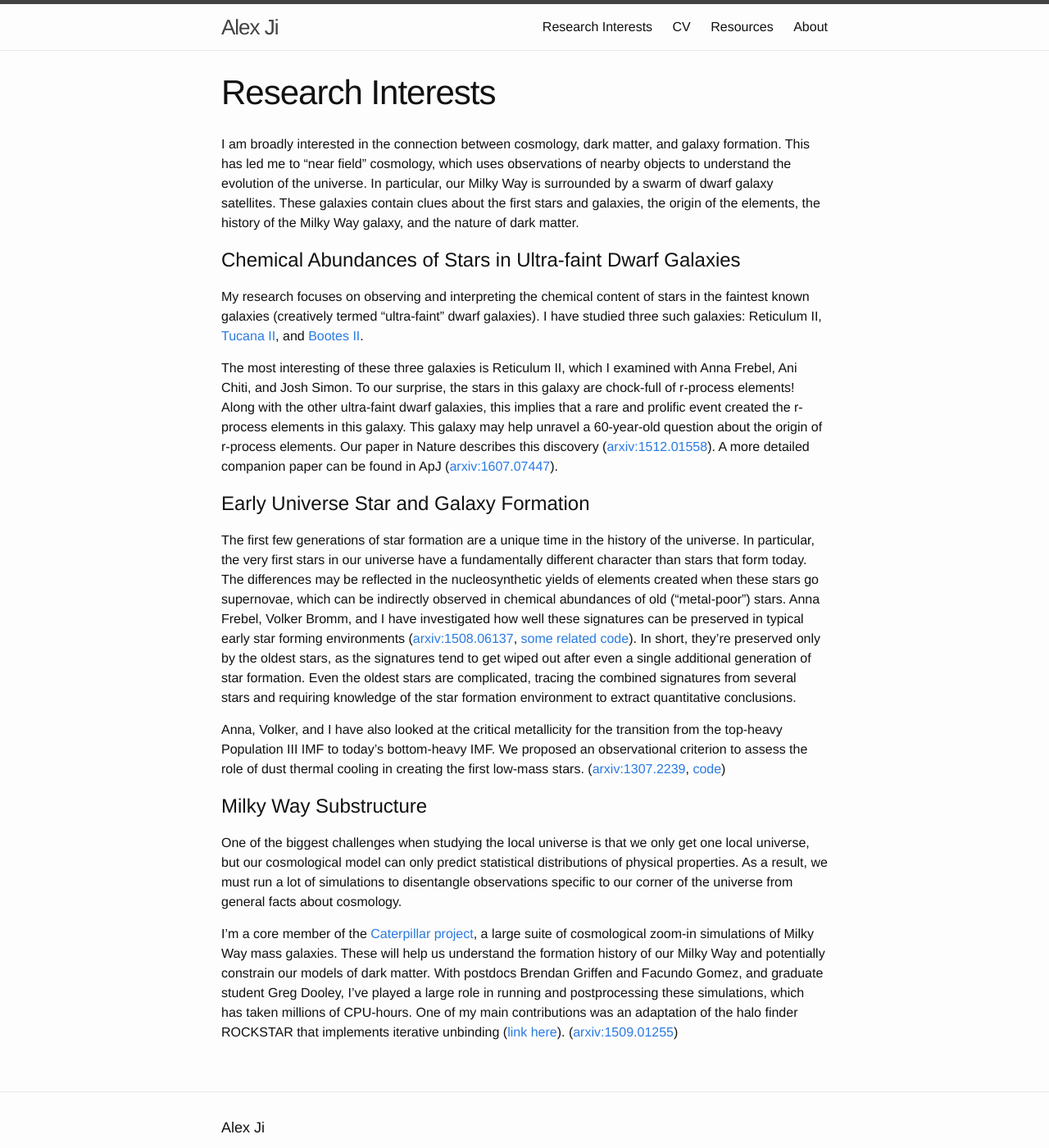
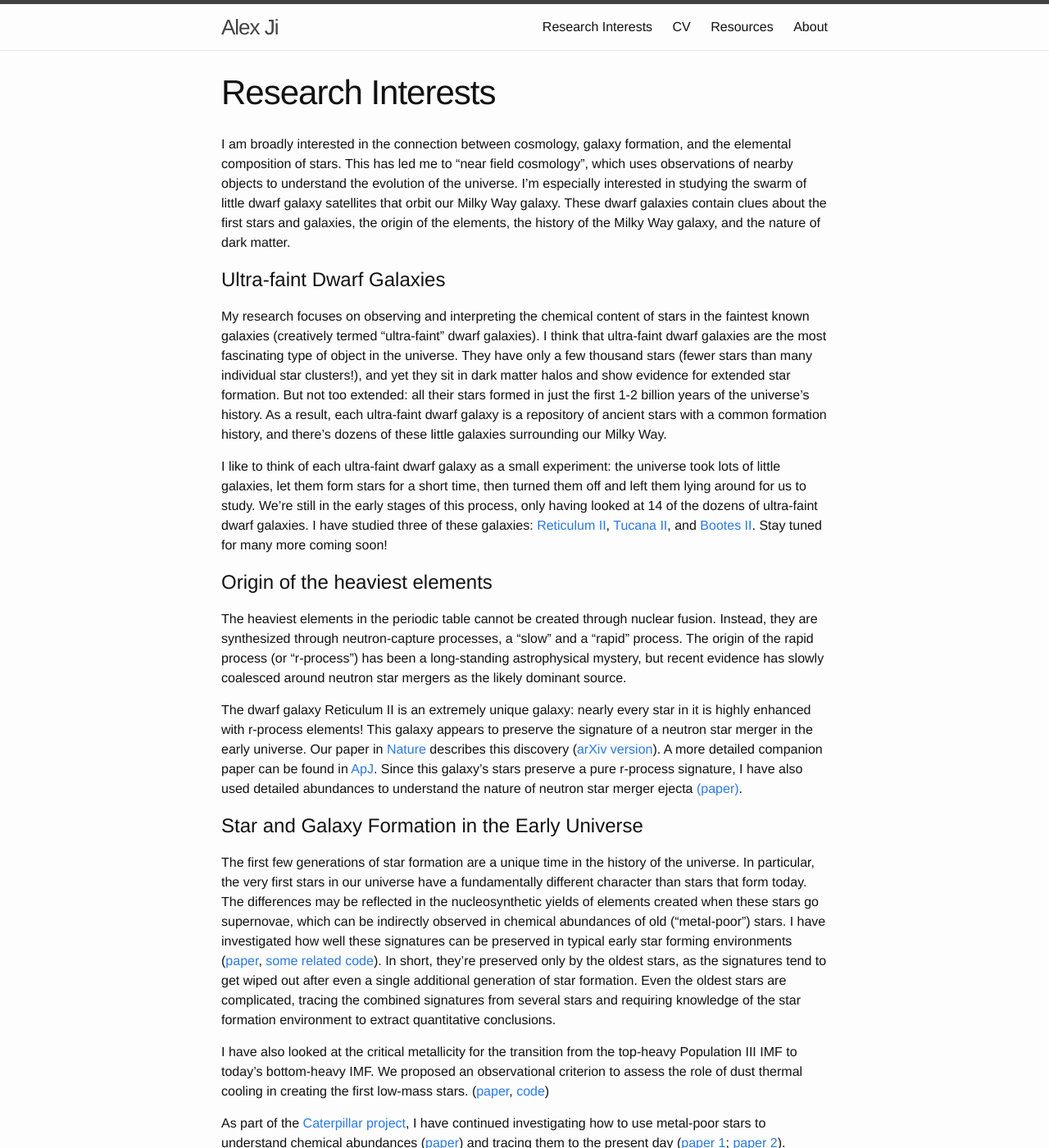
Before and after one commit to alexji/alexji.github.io, a Jekyll site: the page built from research_interests.md, in a window 1280 px wide and 1400 px high. Shown: the whole window at 82% size. Built offline with Jekyll 4.4.1, drawn with Linux system fonts in a browser that asks for light colours; some of the changed text lies outside the part shown.

Commit message:
Added research interests

```diff
--- a/research_interests.md
+++ b/research_interests.md
@@ -4,33 +4,46 @@ title: Research Interests
 permalink: /research_interests/
 order: 1
 ---
-I am broadly interested in the connection between cosmology, dark matter, and galaxy formation.
-This has led me to “near field” cosmology, which uses observations of nearby objects to understand the evolution of the universe.
-In particular, our Milky Way is surrounded by a swarm of dwarf galaxy satellites.
-These galaxies contain clues about the first stars and galaxies, the origin of the elements, the history of the Milky Way galaxy, and the nature of dark matter.
+I am broadly interested in the connection between cosmology, galaxy formation, and the elemental composition of stars.
+This has led me to "near field cosmology", which uses observations of nearby objects to understand the evolution of the universe.
+I'm especially interested in studying the swarm of little dwarf galaxy satellites that orbit our Milky Way galaxy.
+These dwarf galaxies contain clues about the first stars and galaxies, the origin of the elements, the history of the Milky Way galaxy, and the nature of dark matter.
 
-# Chemical Abundances of Stars in Ultra-faint Dwarf Galaxies
+# Ultra-faint Dwarf Galaxies
+My research focuses on observing and interpreting the chemical content of stars in the faintest known galaxies (creatively termed "ultra-faint" dwarf galaxies).
+I think that ultra-faint dwarf galaxies are the most fascinating type of object in the universe.
+They have only a few thousand stars (fewer stars than many individual star clusters!), and yet they sit in dark matter halos and show evidence for extended star formation.
+But not too extended: all their stars formed in just the first 1-2 billion years of the universe's history.
+As a result, each ultra-faint dwarf galaxy is a repository of ancient stars with a common formation history, and there's
+dozens of these little galaxies surrounding our Milky Way.
 
-My research focuses on observing and interpreting the chemical content of stars in the faintest known galaxies (creatively termed “ultra-faint” dwarf galaxies).
-I have studied three such galaxies: Reticulum II, [Tucana II](https://arxiv.org/abs/1609.02915), and [Bootes II](https://arxiv.org/abs/1510.07632).
+I like to think of each ultra-faint dwarf galaxy as a small experiment:
+the universe took lots of little galaxies, let them form stars for a short time, then turned them off and left them lying around for us to study.
+We're still in the early stages of this process, only having looked at 14 of the dozens of ultra-faint dwarf galaxies.
+I have studied three of these galaxies: [Reticulum II](https://www.nature.com/articles/nature17425), [Tucana II](https://arxiv.org/abs/1609.02915), and [Bootes II](https://arxiv.org/abs/1510.07632).
+Stay tuned for many more coming soon!
 
-The most interesting of these three galaxies is Reticulum II, which I examined with Anna Frebel, Ani Chiti, and Josh Simon.
-To our surprise, the stars in this galaxy are chock-full of r-process elements! Along with the other ultra-faint dwarf galaxies, this implies that a rare and prolific event created the r-process elements in this galaxy.
-This galaxy may help unravel a 60-year-old question about the origin of r-process elements.
-Our paper in Nature describes this discovery ([arxiv:1512.01558](https://arxiv.org/abs/1512.01558)).
-A more detailed companion paper can be found in ApJ ([arxiv:1607.07447](https://arxiv.org/abs/1607.07447)).
+# Origin of the heaviest elements
+The heaviest elements in the periodic table cannot be created through nuclear fusion. Instead, they are synthesized through neutron-capture processes, a "slow" and a "rapid" process.
+The origin of the rapid process (or "r-process") has been a long-standing astrophysical mystery, but recent evidence has slowly coalesced around neutron star mergers as the likely dominant source.
 
+The dwarf galaxy Reticulum II is an extremely unique galaxy: nearly every star in it is highly enhanced with r-process elements!
+This galaxy appears to preserve the signature of a neutron star merger in the early universe.
+Our paper in [Nature](https://www.nature.com/articles/nature17425) describes this discovery ([arXiv version](https://arxiv.org/abs/1512.01558)).
+A more detailed companion paper can be found in [ApJ](https://arxiv.org/abs/1607.07447).
+Since this galaxy's stars preserve a pure r-process signature, I have also used detailed abundances to understand the nature of neutron star merger ejecta [(paper)](https://arxiv.org/abs/1802.07272).
 
-# Early Universe Star and Galaxy Formation
+# Star and Galaxy Formation in the Early Universe
 
-The first few generations of star formation are a unique time in the history of the universe. In particular, the very first stars in our universe have a fundamentally different character than stars that form today. The differences may be reflected in the nucleosynthetic yields of elements created when these stars go supernovae, which can be indirectly observed in chemical abundances of old (“metal-poor”) stars. Anna Frebel, Volker Bromm, and I have investigated how well these signatures can be preserved in typical early star forming environments ([arxiv:1508.06137](https://arxiv.org/abs/1508.06137), [some related code](https://github.com/alexji/SN_model)). In short, they’re preserved only by the oldest stars, as the signatures tend to get wiped out after even a single additional generation of star formation. Even the oldest stars are complicated, tracing the combined signatures from several stars and requiring knowledge of the star formation environment to extract quantitative conclusions.
+The first few generations of star formation are a unique time in the history of the universe. In particular, the very first stars in our universe have a fundamentally different character than stars that form today. The differences may be reflected in the nucleosynthetic yields of elements created when these stars go supernovae, which can be indirectly observed in chemical abundances of old ("metal-poor") stars.
+I have investigated how well these signatures can be preserved in typical early star forming environments ([paper](https://arxiv.org/abs/1508.06137), [some related code](https://github.com/alexji/SN_model)). In short, they’re preserved only by the oldest stars, as the signatures tend to get wiped out after even a single additional generation of star formation. Even the oldest stars are complicated, tracing the combined signatures from several stars and requiring knowledge of the star formation environment to extract quantitative conclusions.
 
-Anna, Volker, and I have also looked at the critical metallicity for the transition from the top-heavy Population III IMF to today’s bottom-heavy IMF. We proposed an observational criterion to assess the role of dust thermal cooling in creating the first low-mass stars. ([arxiv:1307.2239](https://arxiv.org/abs/1307.2239), [code](https://github.com/alexji/dust))
+I have also looked at the critical metallicity for the transition from the top-heavy Population III IMF to today’s bottom-heavy IMF. We proposed an observational criterion to assess the role of dust thermal cooling in creating the first low-mass stars. ([paper](https://arxiv.org/abs/1307.2239), [code](https://github.com/alexji/dust))
+
+As part of the [Caterpillar project](http://www.caterpillarproject.org), I have continued investigating how to use metal-poor stars to understand chemical abundances ([paper](https://arxiv.org/abs/1801.05044)) and tracing them to the present day ([paper 1](https://arxiv.org/abs/1611.00759); [paper 2](https://arxiv.org/abs/1712.03967)).
 
 # Milky Way Substructure
 
 One of the biggest challenges when studying the local universe is that we only get one local universe, but our cosmological model can only predict statistical distributions of physical properties. As a result, we must run a lot of simulations to disentangle observations specific to our corner of the universe from general facts about cosmology.
 
-I’m a core member of the [Caterpillar project](http://www.caterpillarproject.org/), a large suite of cosmological zoom-in simulations of Milky Way mass galaxies. These will help us understand the formation history of our Milky Way and potentially constrain our models of dark matter. With postdocs Brendan Griffen and Facundo Gomez, and graduate student Greg Dooley, I’ve played a large role in running and postprocessing these simulations, which has taken millions of CPU-hours. One of my main contributions was an adaptation of the halo finder ROCKSTAR that implements iterative unbinding ([link here](https://bitbucket.org/alexji/rockstar)). ([arxiv:1509.01255](https://arxiv.org/abs/1509.01255))
-
-[//]: # I’m particularly intrigued by the thin, co-rotating planes of satellites that are observed around the Milky Way and Andromeda galaxies. It has been argued that the properties of these dwarf galaxy planes cannot be explained in the context of our standard cosmological theory. Using the unprecedented resolution and sheer number of galaxies in the Caterpillar suite, I have found some thin, co-rotating satellite planes and am trying to understand their formation and stability.
+I’m a core member of the [Caterpillar project](http://www.caterpillarproject.org/), a large suite of cosmological zoom-in simulations of Milky Way mass galaxies. These will help us understand the formation history of our Milky Way and potentially constrain our models of dark matter. I’ve played a large role in running and postprocessing these simulations, which has taken millions of CPU-hours. One of my main contributions was an adaptation of the halo finder ROCKSTAR that implements iterative unbinding ([link here](https://bitbucket.org/alexji/rockstar)). ([Caterpillar flagship paper](https://arxiv.org/abs/1509.01255))
```
